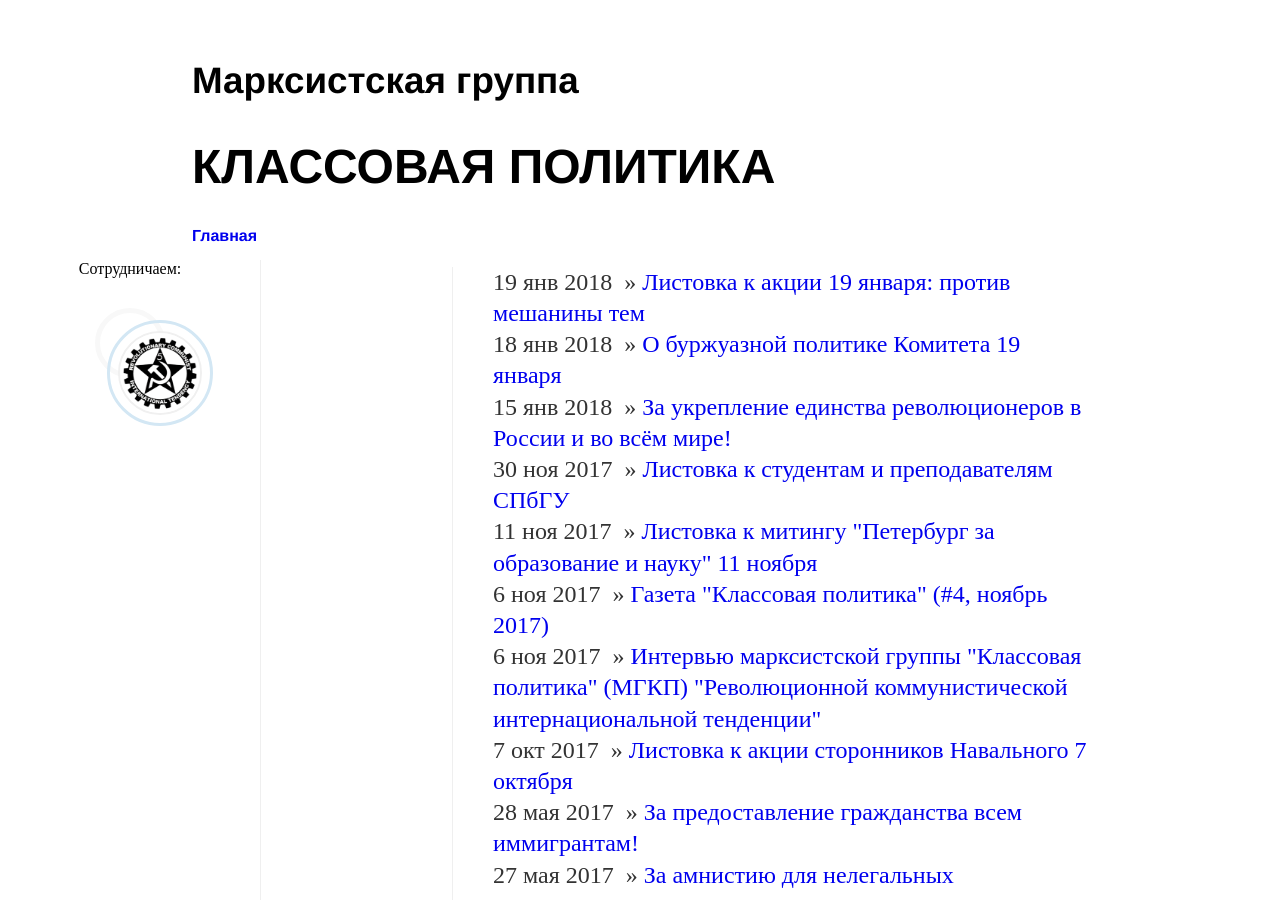
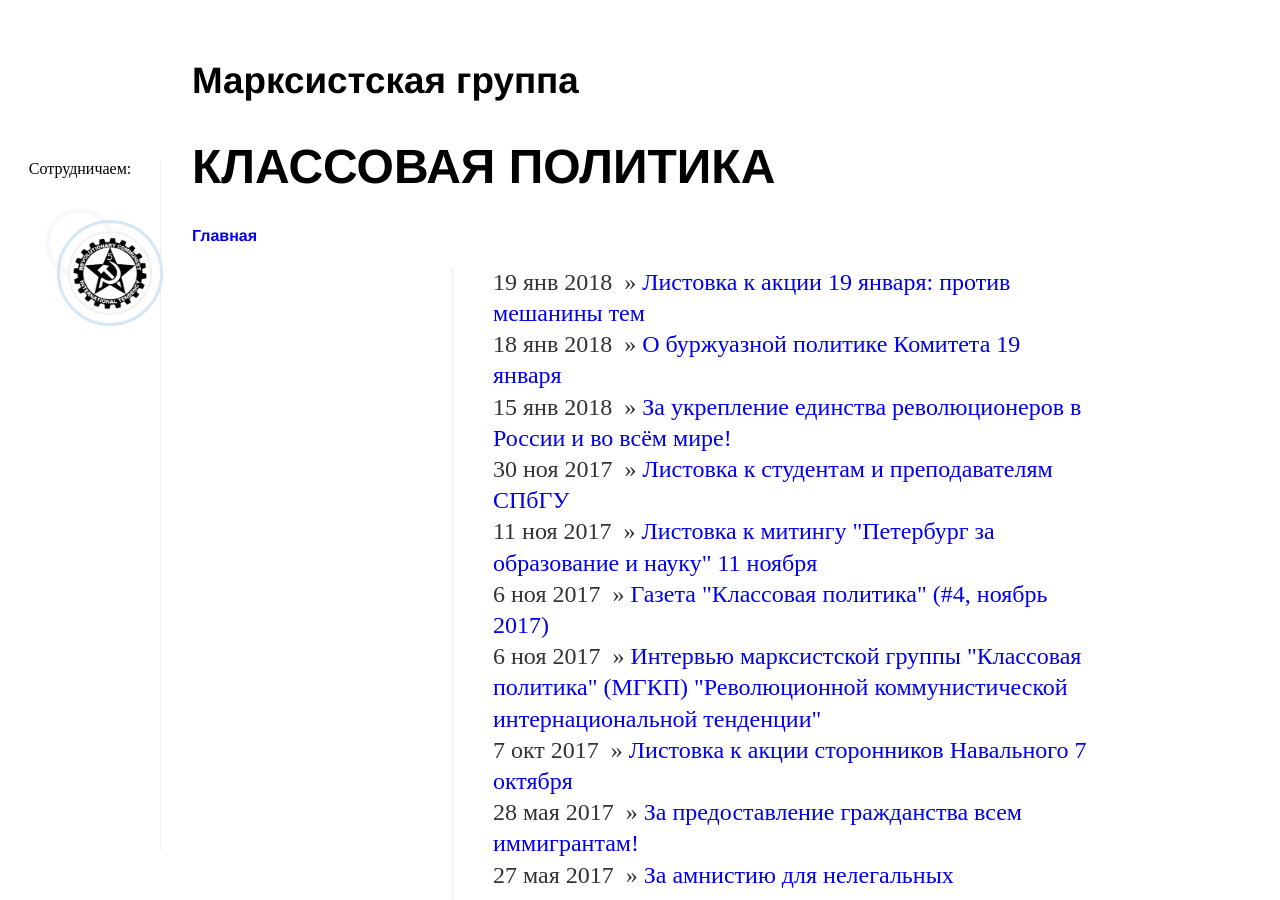
Before and after one commit to mgkp/mgkp.github.io, a Jekyll site: the page built from index.html, in a window 1280 px wide and 900 px high. Built offline with Jekyll 4.4.1, drawn with Linux system fonts in a browser that asks for light colours.

Commit message:
sidebar left

```diff
--- a/css/main.css
+++ b/css/main.css
@@ -59,9 +59,9 @@
 }
 
 #sidebar {
-	width: 260px;
+	width: 160px;
 	position: fixed;
-	top: 260px;
+	top: 160px;
 	left: 0px;
 	bottom: 260px;
 	right: auto;
```
